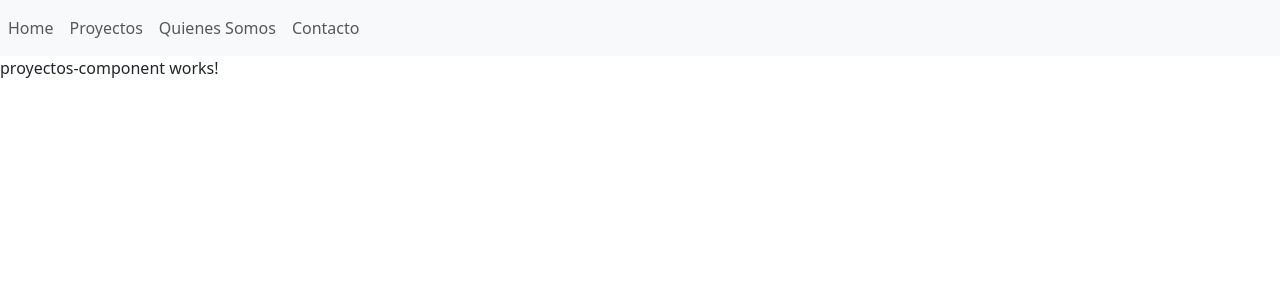
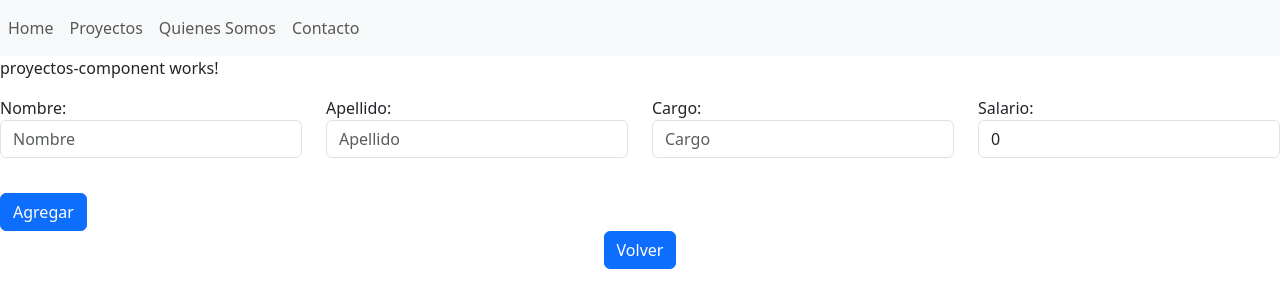
Before and after one commit to aljuarizmi/app-empleados, an Angular app: page /Proyectos in a window 1280 px wide. Shown: the top 308 px of the page. Built offline with nearby package versions, Linux system fonts and the light colour scheme.

Commit message:
Se agregan cambios de ruteo para que agregue un registro y luego de eso redirija al formulario donde se muestran todos los registrados. Referencia: Routing III, video 26 de pildorasinformaticas

```diff
--- a/src/app/proyectos-component/proyectos-component.component.html
+++ b/src/app/proyectos-component/proyectos-component.component.html
@@ -1 +1,25 @@
 <p>proyectos-component works!</p>
+<form class="form-group row">
+    <div class="form-group col-md-3">
+      <label for="nombre">Nombre:</label>
+      <input type="text" name="nombre" id="nombre" placeholder="Nombre" class="form-control"[(ngModel)]="cuadroNombre" #Nombre>
+    </div>
+    <div class="form-group col-md-3">
+      <label for="apellido">Apellido:</label>
+      <input type="text" name="apellido" id="apellido" placeholder="Apellido" class="form-control"[(ngModel)]="cuadroApellido" #Apellido>
+    </div>
+    <div class="form-group col-md-3">
+      <label for="cargo">Cargo:</label>
+      <input type="text" name="cargo" id="cargo" placeholder="Cargo" class="form-control"[(ngModel)]="cuadroCargo" #Cargo>
+    </div>
+    <div class="form-group col-md-3">
+      <label for="salario">Salario:</label>
+      <input type="text" name="salario" id="salario" placeholder="Salario" class="form-control"[(ngModel)]="cuadroSalario" #Salario>
+    </div>
+    <div class="col">
+        <button type="submit" class="btn btn-primary" (click)="agregarEmpleado(Nombre,Apellido,Cargo,Salario)" style="margin-top: 35px;">Agregar</button>
+    </div>
+  </form>
+<div style="text-align: center;">
+    <button class="btn btn-primary" (click)="volverHome()">Volver</button>
+</div>
--- a/src/app/proyectos-component/proyectos-component.component.ts
+++ b/src/app/proyectos-component/proyectos-component.component.ts
@@ -1,11 +1,39 @@
 import { Component } from '@angular/core';
+import { Router } from '@angular/router';
+import { EmpleadosService } from '../empleados.service';
+import { ServicioEmpleadosService } from '../servicio-empleados.service';
+import { Empleado } from '../empleado.model';
+import { FormsModule } from '@angular/forms';
+import { CommonModule } from '@angular/common';
 
 @Component({
   selector: 'app-proyectos-component',
-  imports: [],
+  imports: [FormsModule,CommonModule],
   templateUrl: './proyectos-component.component.html',
   styleUrl: './proyectos-component.component.css'
 })
 export class ProyectosComponentComponent {
-
+constructor(private router:Router,private miServicio:ServicioEmpleadosService,private empleadosService:EmpleadosService){
+  this.empleados=this.empleadosService.empleados;
 }
+empleados:Empleado[]=[];
+  volverHome(){
+  this.router.navigate(['Home']);
+  }
+  agregarEmpleado(eventNombre:HTMLInputElement,eventApellido:HTMLInputElement,eventCargo:HTMLInputElement,eventSalario:HTMLInputElement){
+      let miEmpleado=new Empleado(this.cuadroNombre,this.cuadroApellido,this.cuadroCargo,this.cuadroSalario);
+      //this.miServicio.muestraMensaje("Nombre del Empleado: "+miEmpleado.nombre)
+      //this.empleados.push(miEmpleado);
+      this.empleadosService.agregarEmpleadoServicio(miEmpleado);
+      this.router.navigate(['Home']);
+      //eventNombre.value="";
+      //eventApellido.value="";
+      //eventCargo.value="";
+      //eventSalario.value="";
+      //eventNombre.focus();
+    }
+    cuadroNombre:string="";
+  cuadroApellido:string="";
+  cuadroCargo:string="";
+  cuadroSalario:number=0;
+}
```
